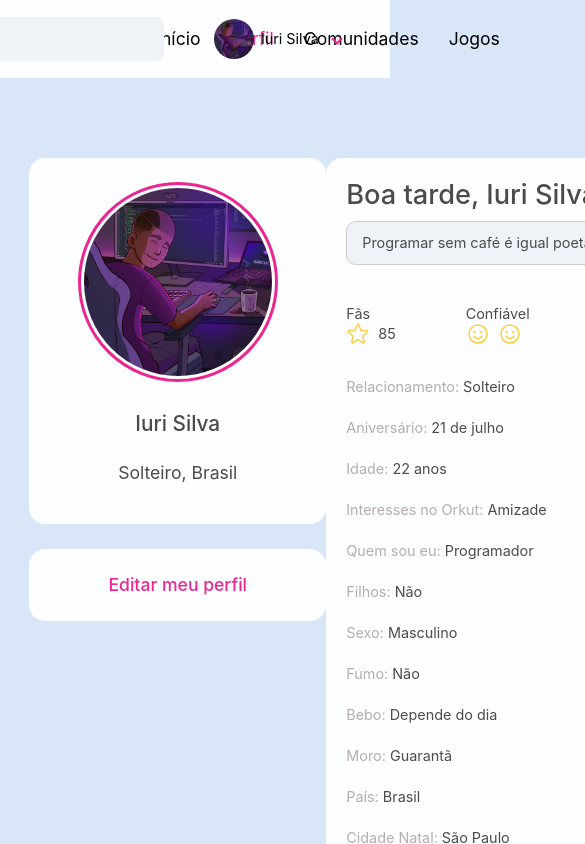
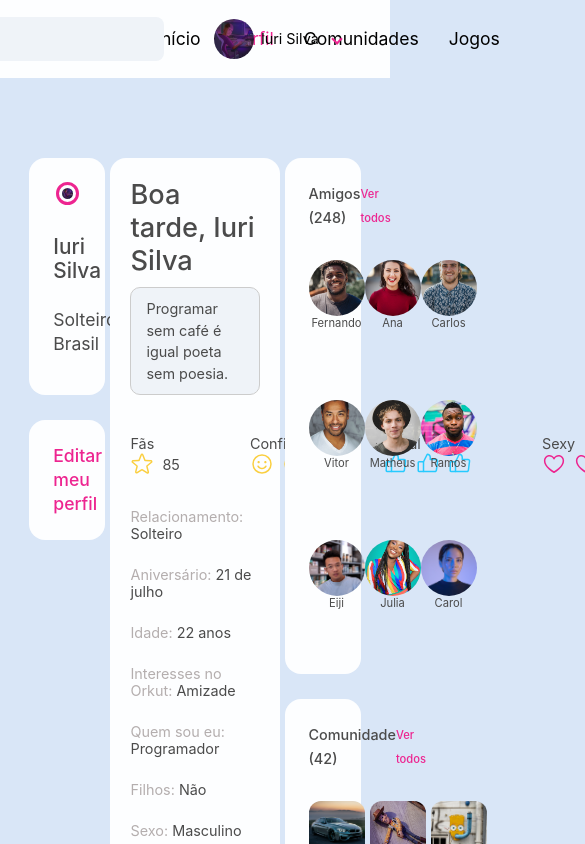
Before and after one commit to diegoframos81/Compass-Second-Challenge, a React (Vite) app in the folder Compass Challenger/: page / in a window 390 px wide. Shown: the top 844 px of the page, 585 px wide, since content can reach past the window. Built offline with nearby package versions, Linux system fonts and the light colour scheme.

Commit message:
Larger screen responsivity

```diff
--- a/Compass Challenger/src/App.css
+++ b/Compass Challenger/src/App.css
@@ -8,6 +8,7 @@
   display: flex;
   width: 100%;
   padding-top: 80px;
+  padding-bottom: 60px;
   justify-content: center;
 }
 
@@ -25,3 +26,15 @@
   align-self: flex-start;
   gap: 25px;
 }
+
+.left-section {
+  width: 23%;
+}
+
+.center-section {
+  width: 51%;
+}
+
+.right-section {
+  width: 23%;
+}
--- a/Compass Challenger/src/App.tsx
+++ b/Compass Challenger/src/App.tsx
@@ -16,16 +16,16 @@
       <div className="body-container">
         <div className="body-content">
 
-          <div className="profile-section">
+          <div className="profile-section left-section">
             <Profile />
             <EditProfileButton />
           </div>
 
-          <div className="profile-section">
+          <div className="profile-section center-section">
             <UserProfile />
           </div>
 
-          <div className="profile-section">
+          <div className="profile-section right-section">
             <Friends />
             <Communities />
           </div>
--- a/Compass Challenger/src/components/card.css
+++ b/Compass Challenger/src/components/card.css
@@ -1,12 +1,10 @@
 .card-outer {
-    background: #FDFEFF;;
-    /* height: 435px; */
-    width: 297px;
+    background: #FDFEFF;
+    width: 100%;
     display: flex;
     border-radius: 16px;
     flex-direction: column;
     padding: 24px;
-    margin: auto;
 }
 
 .card-inner {
--- a/Compass Challenger/src/components/profile-card.css
+++ b/Compass Challenger/src/components/profile-card.css
@@ -3,9 +3,10 @@
     border: 3px solid #ED2590;
     padding: 3px;
     object-fit: cover;
-    height: 200px;
-    width: 200px;
+    height: 25%;
+    width: 80%;
     align-self: center;
+    aspect-ratio: 1 / 1;
 }
 
 .profile-name {
--- a/Compass Challenger/src/components/userProfile.css
+++ b/Compass Challenger/src/components/userProfile.css
@@ -1,10 +1,10 @@
 .user-profile-container {
   display: flex;
-  justify-content: space-around;
+  width: 100%;
 }
 
 .user-profile-box {
-  width: 592px;
+  width: 100%;
   height: 854px;
   flex-shrink: 0;
   background-color: #FDFEFF;
```
